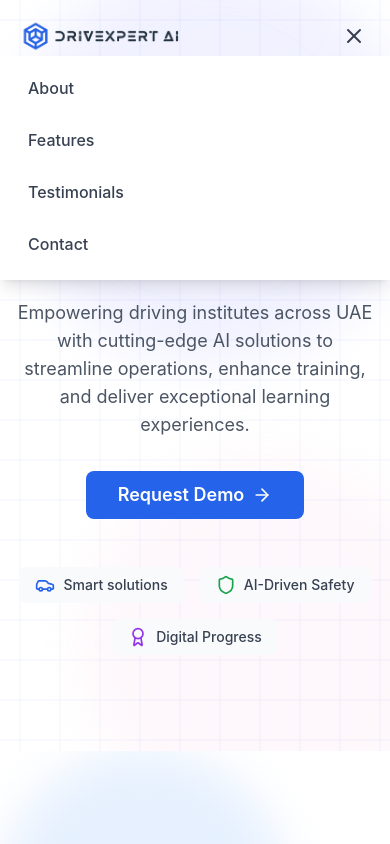
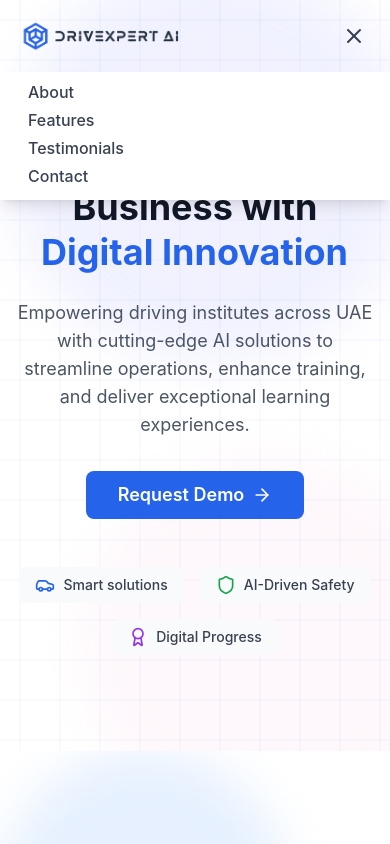
Before and after one commit to Ayman-Shakil192/drivexpert-ai, a React (Vite) app: page / in a window 390 px wide. Both pictures are taken after a click on the button 354 px from the left and 36 px from the top of the page. Shown: the top 844 px of the page. Built offline with nearby package versions, Linux system fonts and the light colour scheme.

Commit message:
update nav render issue

```diff
--- a/src/components/Navbar.jsx
+++ b/src/components/Navbar.jsx
@@ -1,4 +1,4 @@
-import { React, useState, useEffect } from "react";
+import React, { useState, useEffect } from "react";
 import { motion } from "framer-motion";
 import { Link } from "react-scroll";
 import logo from "../assets/images/logo-text-with-icon-removebg-preview.png";
@@ -9,21 +9,13 @@ const Navbar = () => {
   const [scrolled, setScrolled] = useState(false);
   const [dropdownOpen, setDropdownOpen] = useState(false);
 
-  // Navigation items with icons
   const navigation = [
     { name: "About", to: "about" },
     { name: "Features", to: "features" },
-    {
-      name: "Testimonials",
-      to: "testimonials",
-    },
-    {
-      name: "Contact",
-      to: "contact",
-    },
+    { name: "Testimonials", to: "testimonials" },
+    { name: "Contact", to: "contact" },
   ];
 
-  // Handle scroll event to change navbar appearance
   useEffect(() => {
     const handleScroll = () => {
       if (window.scrollY > 20) {
@@ -32,7 +24,6 @@ const Navbar = () => {
         setScrolled(false);
       }
     };
-
     window.addEventListener("scroll", handleScroll);
     return () => window.removeEventListener("scroll", handleScroll);
   }, []);
@@ -45,7 +36,6 @@ const Navbar = () => {
     >
       <div className="container mx-auto px-4">
         <div className="flex items-center justify-between">
-          {/* Logo - Fixed dimensions and object-fit for consistent rendering */}
           <motion.div
             initial={{ opacity: 0, y: -10 }}
             animate={{ opacity: 1, y: 0 }}
@@ -144,12 +134,12 @@ const Navbar = () => {
         </div>
       </div>
 
-      {/* Mobile menu - With simpler animation for better cross-browser compatibility */}
+      {/* Mobile menu */}
       {isOpen && (
-        <div className="lg:hidden bg-white shadow-lg overflow-hidden">
-          <div className="px-4 pt-2 pb-3 space-y-1">
-            {navigation.map((item, index) => (
-              <div key={item.name} className="py-1">
+        <div className="absolute top-full left-0 right-0 w-full bg-white shadow-lg z-40 lg:hidden">
+          <div className="flex flex-col items-start px-4 pt-2 pb-3 space-y-1">
+            {navigation.map((item) => (
+              <div key={item.name} className="w-full">
                 {item.hasDropdown ? (
                   <div>
                     <button
@@ -188,10 +178,10 @@ const Navbar = () => {
                     offset={-70}
                     duration={500}
                     activeClass="text-blue-600"
-                    className="flex items-center space-x-2 px-3 py-2 text-base font-medium text-gray-700 rounded-md hover:bg-blue-50 hover:text-blue-600 transition-colors duration-300"
+                    className="w-full text-left px-3 py-2 text-base font-medium text-gray-700 rounded-md hover:bg-blue-50 hover:text-blue-600 transition-colors duration-300"
                     onClick={() => setIsOpen(false)}
                   >
-                    <span>{item.name}</span>
+                    {item.name}
                   </Link>
                 )}
               </div>
```
